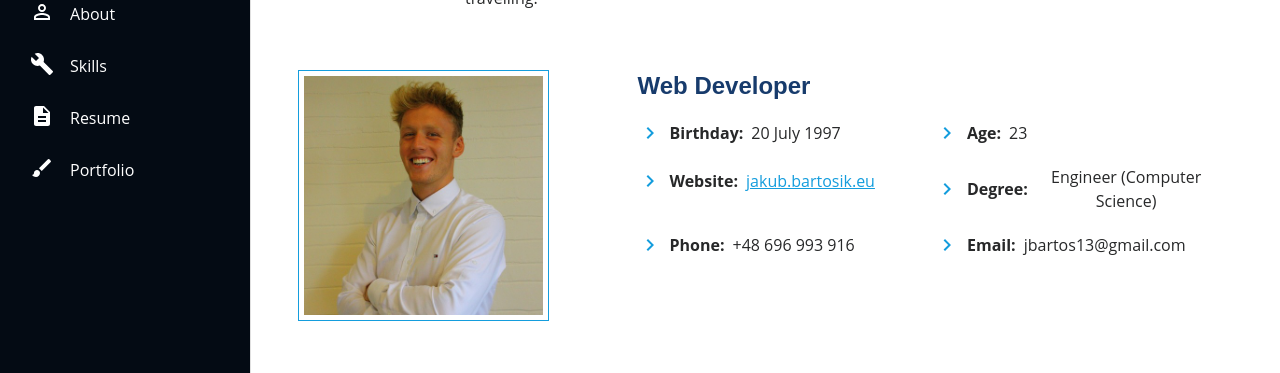
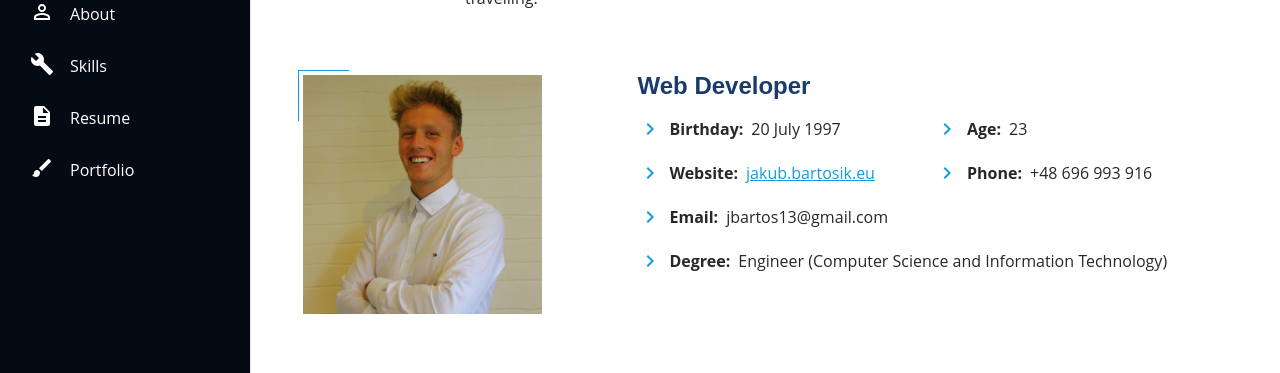
Before and after one commit to Tosini13/portfolio-v4, a React (Create React App) app in the folder client/: page / in a window 1280 px wide. Shown: the part 244-617 px from the top of the page. Built offline with nearby package versions, Linux system fonts and the light colour scheme; no server answers.

Commit message:
fixed degree and photo

```diff
--- a/client/src/components/about/About.tsx
+++ b/client/src/components/about/About.tsx
@@ -22,9 +22,24 @@ const TypographyStyled = styled(TypographyRC)`
   text-align: justify;
 `;
 
+const ImgContainer = styled.div`
+  width: fit-content;
+  height: 100%;
+  position: relative;
+  &::before {
+    content: "";
+    position: absolute;
+    top: 0px;
+    left: 0px;
+    width: 50px;
+    height: 50px;
+    border-left: 1px solid ${mainTheme.palette.secondary.light};
+    border-top: 1px solid ${mainTheme.palette.secondary.light};
+  }
+`;
+
 const ImgStyled = styled.img`
   width: 100%;
-  border: 1px solid ${mainTheme.palette.secondary.light};
   padding: 5px;
 `;
 
@@ -56,7 +71,9 @@ const About: React.FC<AboutProps> = () => {
           md={5}
           lg={3}
         >
-          <ImgStyled src={MyImage} alt="me" />
+          <ImgContainer>
+            <ImgStyled src={MyImage} alt="me" />
+          </ImgContainer>
         </Grid>
         <Grid
           item
--- a/client/src/components/about/PersonalDetails.tsx
+++ b/client/src/components/about/PersonalDetails.tsx
@@ -41,16 +41,16 @@ const PersonalDetails: React.FC<PersonalDetailsProps> = () => {
           />
         </Grid>
         <Grid item {...gridSize}>
-          <PersonalDetailsItem
-            title="Degree"
-            content="Engineer (Computer Science)"
-          />
-        </Grid>
-        <Grid item {...gridSize}>
           <PersonalDetailsItem title="Phone" content="+48 696 993 916" />
         </Grid>
         <Grid item {...gridSize}>
           <PersonalDetailsItem title="Email" content="jbartos13@gmail.com" />
+        </Grid>
+        <Grid item xs={12}>
+          <PersonalDetailsItem
+            title="Degree"
+            content="Engineer (Computer Science and Information Technology)"
+          />
         </Grid>
       </Grid>
     </>
@@ -61,7 +61,6 @@ export default PersonalDetails;
 
 const MenuIconStyled = styled(KeyboardArrowRightIcon)`
   color: ${mainTheme.palette.secondary.light};
-  padding-top: 4px;
 `;
 
 const AStyled = styled.a`
@@ -78,7 +77,7 @@ const PersonalDetailsItem: React.FC<TPersonalDetailsItemProps> = ({
   content,
   href,
 }) => (
-  <Grid container spacing={1} alignItems="center" wrap="nowrap">
+  <Grid container spacing={1} alignItems="flex-start" wrap="nowrap">
     <Grid item style={{ position: "relative" }}>
       <MenuIconStyled />
     </Grid>
```
